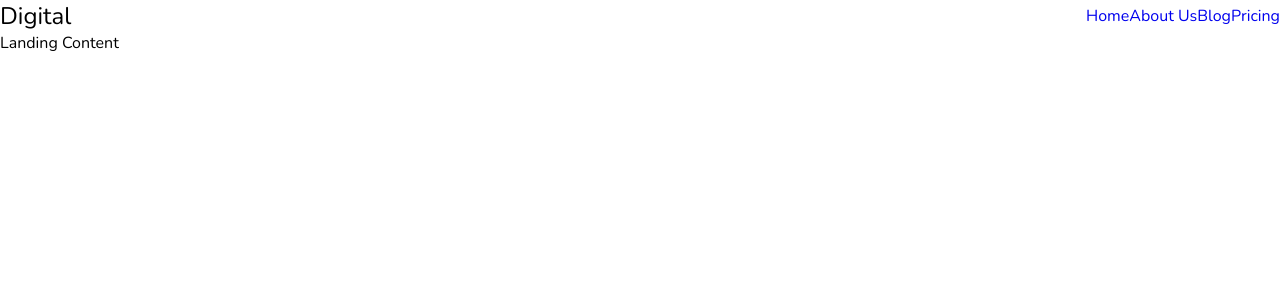
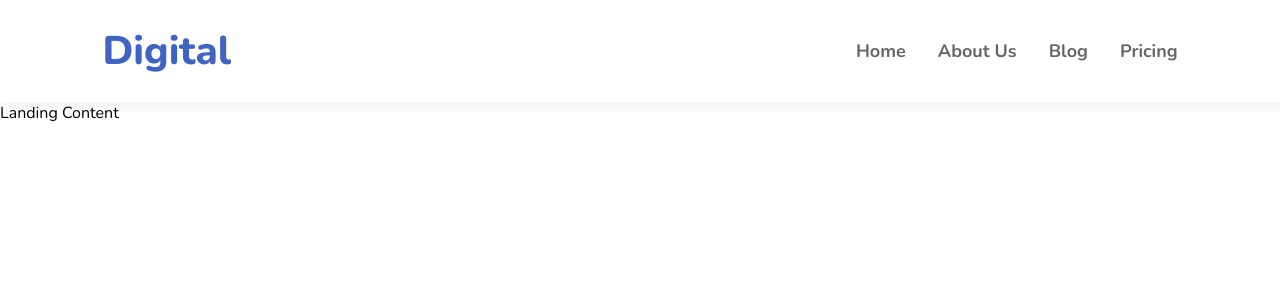
Before and after one commit to NjohPrince/bridgelabs-tasks, a React (Create React App) app: page / in a window 1280 px wide. Shown: the top 300 px of the page. Built offline with nearby package versions, Linux system fonts and the light colour scheme.

Commit message:
header styles

```diff
--- a/src/components/header/Header.jsx
+++ b/src/components/header/Header.jsx
@@ -1,5 +1,7 @@
 import React from 'react';
 import { Link } from 'react-router-dom';
+
+import './header.css';
 
 import { AppName } from '../../utils/appName/AppName.js';
 import { NavLinks } from '../../utils/links/Links.js';
@@ -14,7 +16,7 @@ const Header = () => {
                 {
                     NavLinks.length > 0 && NavLinks.map((links, index) => {
                         return (
-                            <Link to={links.path} key={index + links.name}>{links.name}</Link>
+                            <Link className="t-delay-2" to={links.path} key={index + links.name}>{links.name}</Link>
                         )
                     })
                 }
--- /dev/null
+++ b/src/components/header/header.css
@@ -0,0 +1,48 @@
+.navbar {
+    padding: 1.5rem 8vw;
+    box-shadow: 5px 5px 10px 1px #f3f3f3;
+    -webkit-box-shadow: 5px 5px 10px 1px #f3f3f3;
+}
+
+.logo h2 {
+    color: var(--main-color);
+    font-weight: 800;
+    font-size: 40px;
+}
+
+.menu a {
+    color: rgba(0, 0, 0, 0.6);
+    font-size: 18px;
+    font-weight: 700;
+    position: relative;
+}
+
+.menu a::before {
+    content: '';
+    position: absolute;
+    width: 100%;
+    height: 3px;
+    transform: scale(0);
+    -webkit-transform: scale(0);
+    background: var(--main-color);
+    border-radius: 10px;
+    left: 0;
+    bottom: -2px;
+    transition: 0.2s ease-in-out;
+    -webkit-transition: 0.2s ease-in-out;
+}
+
+.menu a:not(:last-of-type) {
+    margin-right: 2rem;
+}
+
+.menu a:hover,
+.menu a:focus-within {
+    color: var(--main-color);
+}
+
+.menu a:hover::before,
+.menu a:focus-within::before {
+    transform: scale(1);
+    -webkit-transform: scale(1);
+}
--- a/src/index.css
+++ b/src/index.css
@@ -16,6 +16,7 @@
 
 :root {
   --bg-color: #ffffff;
+  --main-color: rgb(64, 99, 196);
 }
 
 body {
```
